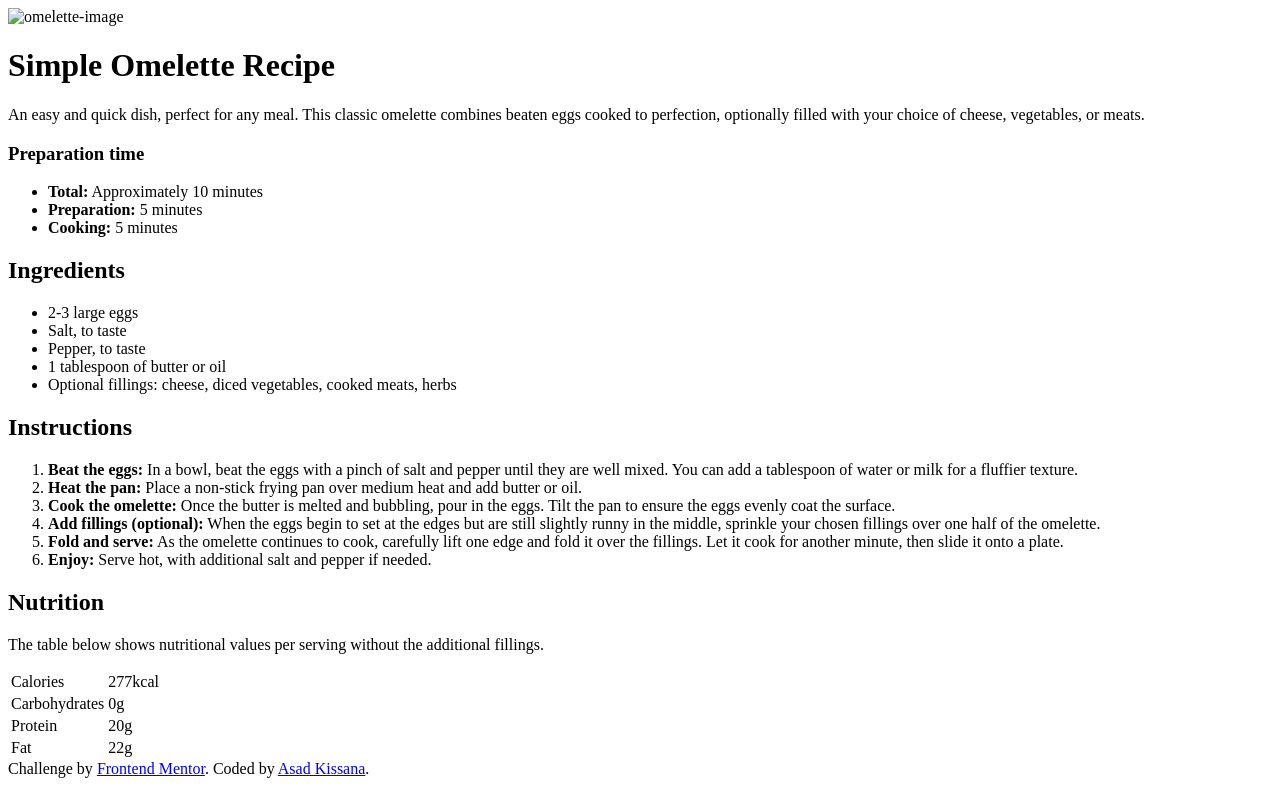
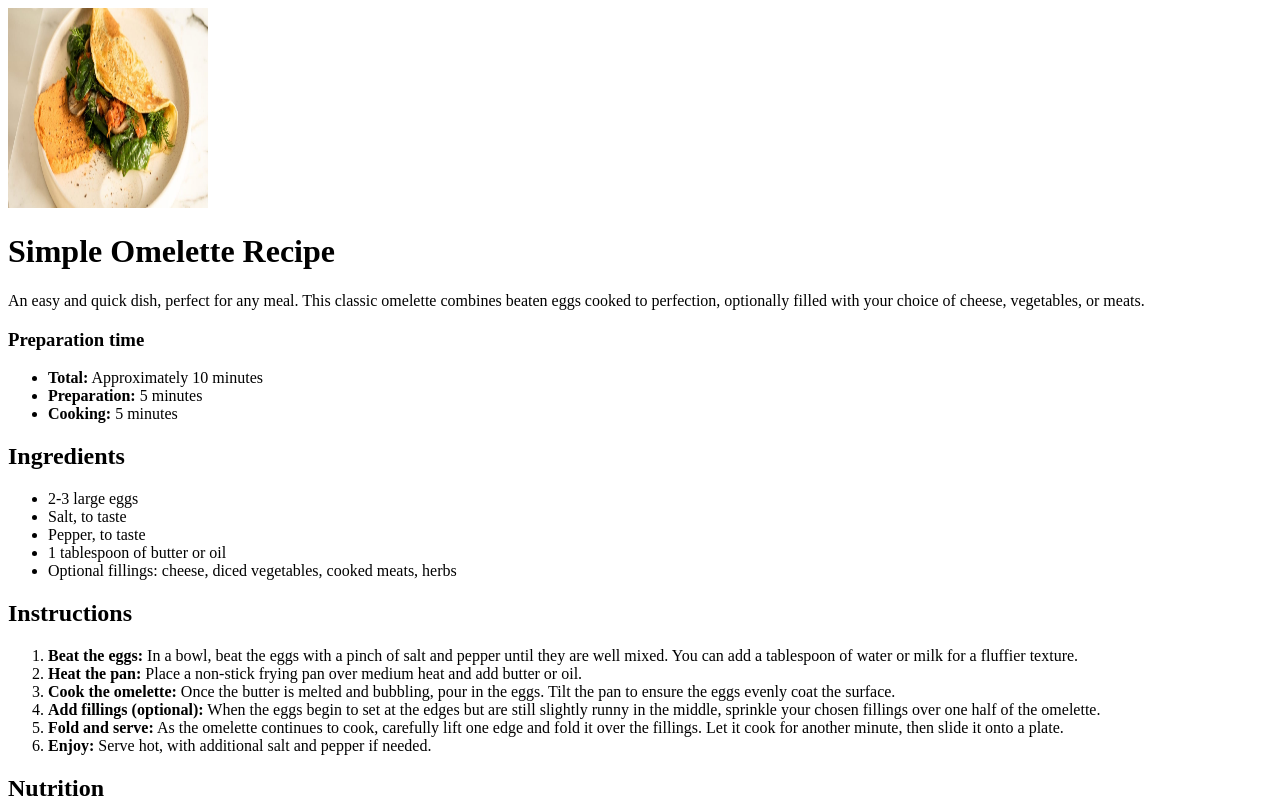
Before and after one commit to AsadKissana/recipe-page-main, a plain HTML site: page index.html in a window 1280 px wide. Shown: the top 805 px of the page. Drawn offline with Linux system fonts and the light colour scheme; files whose address does not match are found by name.

Commit message:
recipe-image path changed

```diff
--- a/index.html
+++ b/index.html
@@ -14,7 +14,10 @@
 
 <body>
 
-  <img src="" alt="omelette-image">
+<div class="recipe-image">
+  <img src="D:\BVL-MERN\recipe-page-main\assets\images\image-omelette.jpeg" alt="omelette-image" height="200px" width="200px">
+</div>
+
 
   <h1>Simple Omelette Recipe</h1>
   <p>
```
